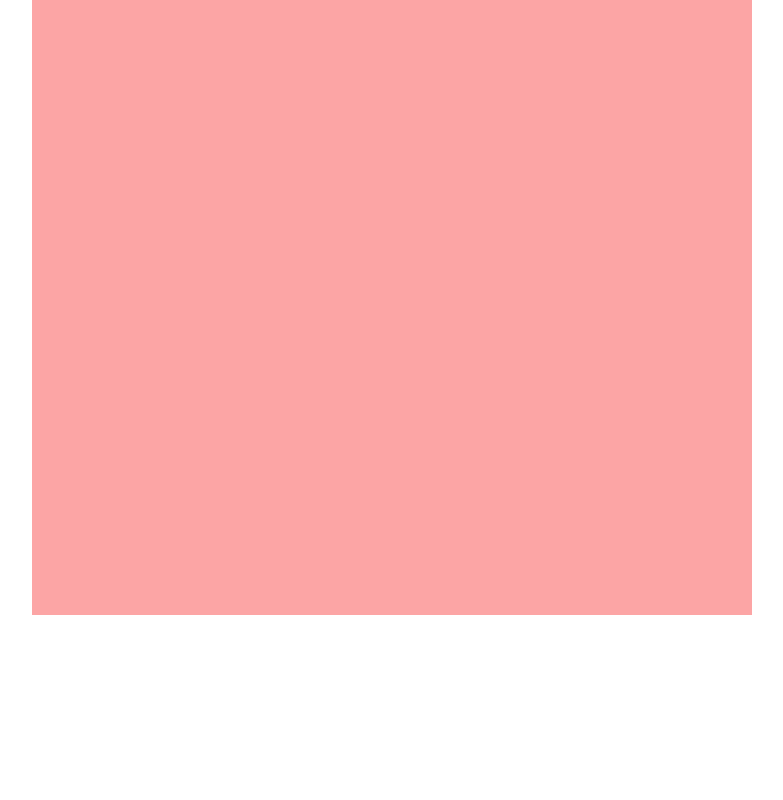
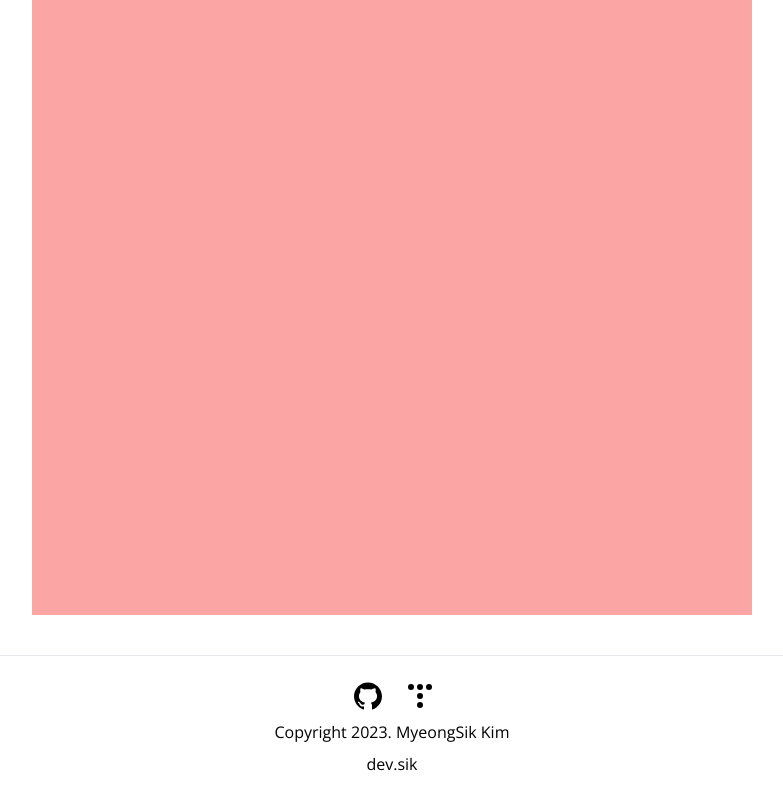
Before and after one commit to M-Sik/siklog, a Next.js app: page / in a window 1280 px wide. Shown: the part 1109-1909 px from the top of the page, without its empty margins (248-1031 px from the left). Before the commit the page ends 1724 px from the top, so only its background shows below. Built offline with nearby package versions, Linux system fonts and the light colour scheme.

Commit message:
[feat] footer 구현

```diff
--- a/src/app/layout.tsx
+++ b/src/app/layout.tsx
@@ -1,6 +1,7 @@
 import Header from '@/components/headers/Header';
 import './globals.css';
 import { Open_Sans } from 'next/font/google';
+import Footer from '@/components/footers/Footer';
 
 const openSans = Open_Sans({ subsets: ['latin'] });
 
@@ -14,7 +15,8 @@ export default function RootLayout({ children }: { children: React.ReactNode })
     <html lang="ko" className={openSans.className}>
       <body className="h-full">
         <Header />
-        <main className="max-w-screen-md px-6 mx-auto mt-10">{children}</main>
+        <main className="max-w-screen-md px-6 mx-auto py-10">{children}</main>
+        <Footer />
       </body>
     </html>
   );
--- /dev/null
+++ b/src/components/footers/Footer.tsx
@@ -0,0 +1,22 @@
+import React from 'react';
+import GitHubIcon from '../icons/GitHubIcon';
+import TistoryIcon from '../icons/TistoryIcon';
+
+export default function Footer() {
+  return (
+    <footer className="flex justify-center border-t py-6">
+      <div>
+        <div className="flex justify-center items-center gap-6">
+          <a href={'https://github.com/m-sik'} target="_blank" aria-label="깃허브 링크">
+            <GitHubIcon />
+          </a>
+          <a href={'https://sikk.tistory.com/'} target="_blank" aria-label="티스토리 링크">
+            <TistoryIcon />
+          </a>
+        </div>
+        <p className="mt-2">Copyright 2023. MyeongSik Kim</p>
+        <p className="text-center mt-2">dev.sik</p>
+      </div>
+    </footer>
+  );
+}
--- a/src/components/headers/Header.tsx
+++ b/src/components/headers/Header.tsx
@@ -23,7 +23,7 @@ export default function Header() {
 
   const handleScroll = useThrottle(() => {
     setScrollPosition(window.scrollY || document.documentElement.scrollTop);
-    console.log(scrollPosition);
+    // console.log(scrollPosition);
   }, 20);
 
   useEffect(() => {
@@ -38,7 +38,13 @@ export default function Header() {
       }`}
     >
       <div className="max-w-screen-md flex mx-auto px-6 py-6 justify-between items-center bg-white">
-        <b className="text-yellow-400 text-3xl">Siklog</b>
+        <Link
+          href={'/'}
+          aria-label="main page link"
+          className="text-yellow-400 text-3xl cursor-pointer font-bold"
+        >
+          Siklog
+        </Link>
         <nav className="flex gap-6 text-xl">
           {navs.map(({ name, label, path }) => (
             <Link
--- /dev/null
+++ b/src/components/icons/GitHubIcon.tsx
@@ -0,0 +1,6 @@
+import React from 'react';
+import { AiFillGithub } from 'react-icons/ai';
+
+export default function GitHubIcon() {
+  return <AiFillGithub size={32}></AiFillGithub>;
+}
--- /dev/null
+++ b/src/components/icons/TistoryIcon.tsx
@@ -0,0 +1,6 @@
+import React from 'react';
+import { SiTistory } from 'react-icons/si';
+
+export default function TistoryIcon() {
+  return <SiTistory size={24}></SiTistory>;
+}
```
